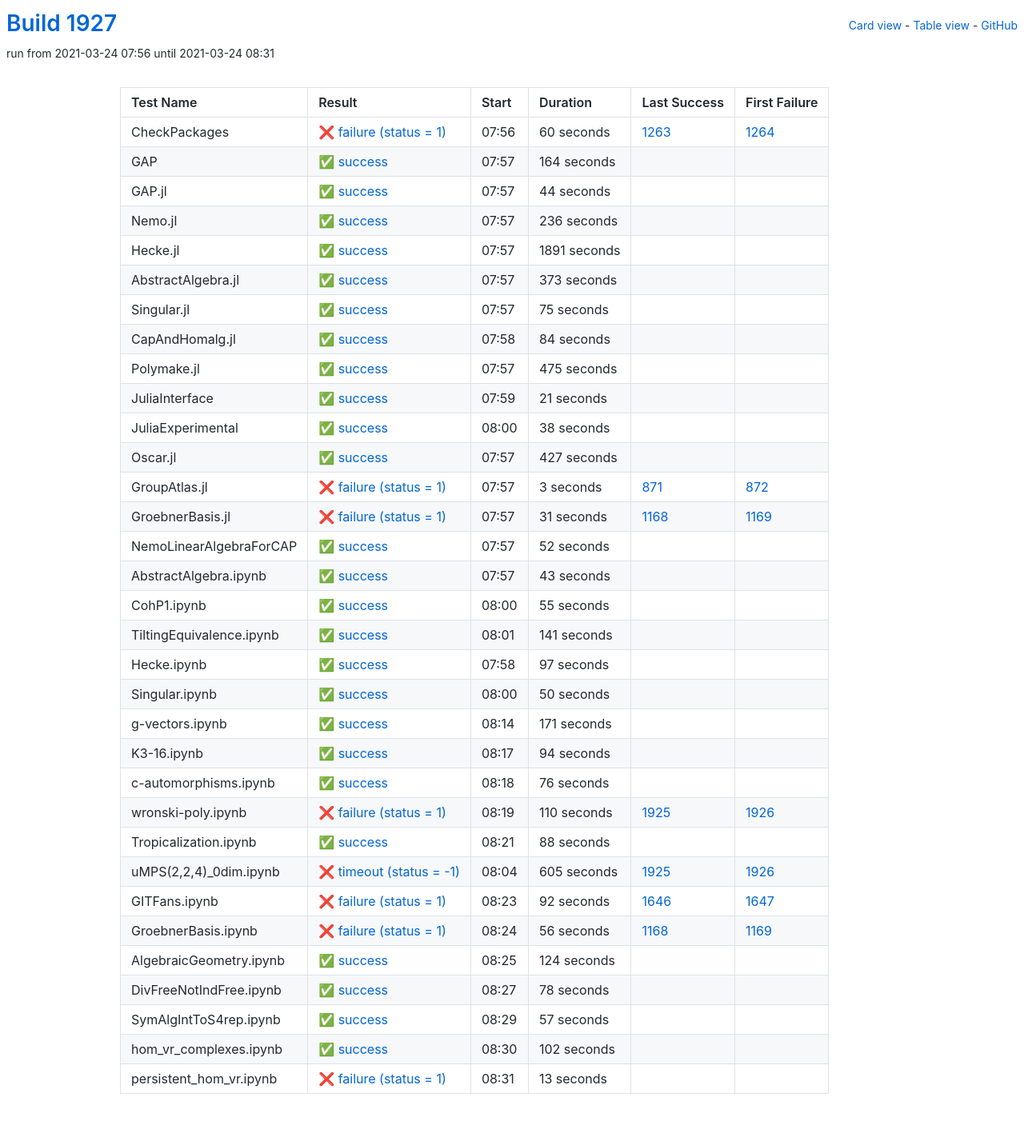
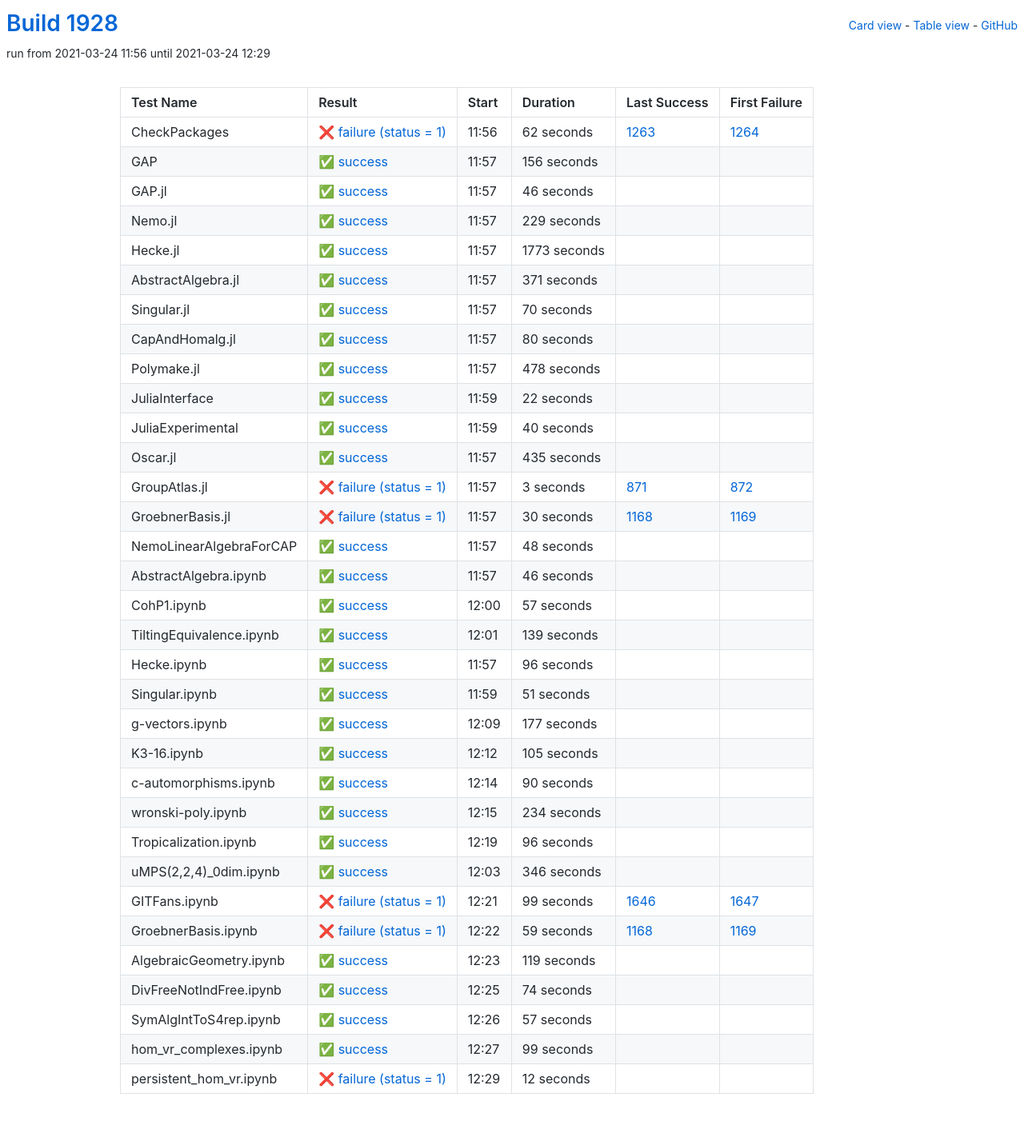
Before and after one commit to oscar-system/oscar-ci-status-stable, a Jekyll site: the page built from table.html, in a window 1280 px wide. Shown: the whole page at 80% size. Built offline with Jekyll 4.4.1, drawn with Linux system fonts in a browser that asks for light colours.

Commit message:
Build #1928

```diff
--- a/_data/ci.yml
+++ b/_data/ci.yml
@@ -1,6 +1,6 @@
 ---
-build: 1927
-build_url: https://oscarci.mathematik.uni-kl.de/job/oscar-stable/1927/
+build: 1928
+build_url: https://oscarci.mathematik.uni-kl.de/job/oscar-stable/1928/
 job: oscar-stable
 organization: oscar-system
 repo: oscar-ci-status-stable
@@ -8,152 +8,152 @@ repourl: https://github.com/oscar-system/oscar-ci-status-stable
 tests:
 - name: CheckPackages
   id: checkpackages
-  log: https://oscarci.mathematik.uni-kl.de/job/oscar-stable/1927/artifact/logs/build-1927/CheckPackages.log
-  start: 2021-03-24 07:56
+  log: https://oscarci.mathematik.uni-kl.de/job/oscar-stable/1928/artifact/logs/build-1928/CheckPackages.log
+  start: 2021-03-24 11:56
   success: false
   exitcode: 1
   status: failure
-  duration: 60
+  duration: 62
   last_success: 1263
   last_success_url: https://oscarci.mathematik.uni-kl.de/job/oscar-stable/1263/
   first_failure: 1264
   first_failure_url: https://oscarci.mathematik.uni-kl.de/job/oscar-stable/1264/
 - name: GAP
   id: gap
-  log: https://oscarci.mathematik.uni-kl.de/job/oscar-stable/1927/artifact/logs/build-1927/GAP.log
-  start: 2021-03-24 07:57
+  log: https://oscarci.mathematik.uni-kl.de/job/oscar-stable/1928/artifact/logs/build-1928/GAP.log
+  start: 2021-03-24 11:57
   success: true
   exitcode: 0
   status: success
-  duration: 164
+  duration: 156
   last_success: false
   last_success_url:
   first_failure: false
   first_failure_url:
 - name: GAP.jl
   id: gap-jl
-  log: https://oscarci.mathematik.uni-kl.de/job/oscar-stable/1927/artifact/logs/build-1927/GAP.jl.log
-  start: 2021-03-24 07:57
+  log: https://oscarci.mathematik.uni-kl.de/job/oscar-stable/1928/artifact/logs/build-1928/GAP.jl.log
+  start: 2021-03-24 11:57
   success: true
   exitcode: 0
   status: success
-  duration: 44
+  duration: 46
   last_success: false
   last_success_url:
   first_failure: false
   first_failure_url:
 - name: Nemo.jl
   id: nemo-jl
-  log: https://oscarci.mathematik.uni-kl.de/job/oscar-stable/1927/artifact/logs/build-1927/Nemo.jl.log
-  start: 2021-03-24 07:57
+  log: https://oscarci.mathematik.uni-kl.de/job/oscar-stable/1928/artifact/logs/build-1928/Nemo.jl.log
+  start: 2021-03-24 11:57
   success: true
   exitcode: 0
   status: success
-  duration: 236
+  duration: 229
   last_success: false
   last_success_url:
   first_failure: false
   first_failure_url:
 - name: Hecke.jl
   id: hecke-jl
-  log: https://oscarci.mathematik.uni-kl.de/job/oscar-stable/1927/artifact/logs/build-1927/Hecke.jl.log
-  start: 2021-03-24 07:57
+  log: https://oscarci.mathematik.uni-kl.de/job/oscar-stable/1928/artifact/logs/build-1928/Hecke.jl.log
+  start: 2021-03-24 11:57
   success: true
   exitcode: 0
   status: success
-  duration: 1891
+  duration: 1773
   last_success: false
   last_success_url:
   first_failure: false
   first_failure_url:
 - name: AbstractAlgebra.jl
   id: abstractalgebra-jl
-  log: https://oscarci.mathematik.uni-kl.de/job/oscar-stable/1927/artifact/logs/build-1927/AbstractAlgebra.jl.log
-  start: 2021-03-24 07:57
+  log: https://oscarci.mathematik.uni-kl.de/job/oscar-stable/1928/artifact/logs/build-1928/AbstractAlgebra.jl.log
+  start: 2021-03-24 11:57
   success: true
   exitcode: 0
   status: success
-  duration: 373
+  duration: 371
   last_success: false
   last_success_url:
   first_failure: false
   first_failure_url:
 - name: Singular.jl
   id: singular-jl
-  log: https://oscarci.mathematik.uni-kl.de/job/oscar-stable/1927/artifact/logs/build-1927/Singular.jl.log
-  start: 2021-03-24 07:57
+  log: https://oscarci.mathematik.uni-kl.de/job/oscar-stable/1928/artifact/logs/build-1928/Singular.jl.log
+  start: 2021-03-24 11:57
   success: true
   exitcode: 0
   status: success
-  duration: 75
+  duration: 70
   last_success: false
   last_success_url:
   first_failure: false
   first_failure_url:
 - name: CapAndHomalg.jl
   id: capandhomalg-jl
-  log: https://oscarci.mathematik.uni-kl.de/job/oscar-stable/1927/artifact/logs/build-1927/CapAndHomalg.jl.log
-  start: 2021-03-24 07:58
+  log: https://oscarci.mathematik.uni-kl.de/job/oscar-stable/1928/artifact/logs/build-1928/CapAndHomalg.jl.log
+  start: 2021-03-24 11:57
   success: true
   exitcode: 0
   status: success
-  duration: 84
+  duration: 80
   last_success: false
   last_success_url:
   first_failure: false
   first_failure_url:
 - name: Polymake.jl
   id: polymake-jl
-  log: https://oscarci.mathematik.uni-kl.de/job/oscar-stable/1927/artifact/logs/build-1927/Polymake.jl.log
-  start: 2021-03-24 07:57
+  log: https://oscarci.mathematik.uni-kl.de/job/oscar-stable/1928/artifact/logs/build-1928/Polymake.jl.log
+  start: 2021-03-24 11:57
   success: true
   exitcode: 0
   status: success
-  duration: 475
+  duration: 478
   last_success: false
   last_success_url:
   first_failure: false
   first_failure_url:
 - name: JuliaInterface
   id: juliainterface
-  log: https://oscarci.mathematik.uni-kl.de/job/oscar-stable/1927/artifact/logs/build-1927/JuliaInterface.log
-  start: 2021-03-24 07:59
+  log: https://oscarci.mathematik.uni-kl.de/job/oscar-stable/1928/artifact/logs/build-1928/JuliaInterface.log
+  start: 2021-03-24 11:59
   success: true
   exitcode: 0
   status: success
-  duration: 21
+  duration: 22
   last_success: false
   last_success_url:
   first_failure: false
   first_failure_url:
 - name: JuliaExperimental
   id: juliaexperimental
-  log: https://oscarci.mathematik.uni-kl.de/job/oscar-stable/1927/artifact/logs/build-1927/JuliaExperimental.log
-  start: 2021-03-24 08:00
+  log: https://oscarci.mathematik.uni-kl.de/job/oscar-stable/1928/artifact/logs/build-1928/JuliaExperimental.log
+  start: 2021-03-24 11:59
   success: true
   exitcode: 0
   status: success
-  duration: 38
+  duration: 40
   last_success: false
   last_success_url:
   first_failure: false
   first_failure_url:
 - name: Oscar.jl
   id: oscar-jl
-  log: https://oscarci.mathematik.uni-kl.de/job/oscar-stable/1927/artifact/logs/build-1927/Oscar.jl.log
-  start: 2021-03-24 07:57
+  log: https://oscarci.mathematik.uni-kl.de/job/oscar-stable/1928/artifact/logs/build-1928/Oscar.jl.log
+  start: 2021-03-24 11:57
   success: true
   exitcode: 0
   status: success
-  duration: 427
+  duration: 435
   last_success: false
   last_success_url:
   first_failure: false
   first_failure_url:
 - name: GroupAtlas.jl
   id: groupatlas-jl
-  log: https://oscarci.mathematik.uni-kl.de/job/oscar-stable/1927/artifact/logs/build-1927/GroupAtlas.jl.log
-  start: 2021-03-24 07:57
+  log: https://oscarci.mathematik.uni-kl.de/job/oscar-stable/1928/artifact/logs/build-1928/GroupAtlas.jl.log
+  start: 2021-03-24 11:57
   success: false
   exitcode: 1
   status: failure
@@ -164,212 +164,212 @@ tests:
   first_failure_url: https://oscarci.mathematik.uni-kl.de/job/oscar-stable/872/
 - name: GroebnerBasis.jl
   id: groebnerbasis-jl
-  log: https://oscarci.mathematik.uni-kl.de/job/oscar-stable/1927/artifact/logs/build-1927/GroebnerBasis.jl.log
-  start: 2021-03-24 07:57
+  log: https://oscarci.mathematik.uni-kl.de/job/oscar-stable/1928/artifact/logs/build-1928/GroebnerBasis.jl.log
+  start: 2021-03-24 11:57
   success: false
   exitcode: 1
   status: failure
-  duration: 31
+  duration: 30
   last_success: 1168
   last_success_url: https://oscarci.mathematik.uni-kl.de/job/oscar-stable/1168/
   first_failure: 1169
   first_failure_url: https://oscarci.mathematik.uni-kl.de/job/oscar-stable/1169/
 - name: NemoLinearAlgebraForCAP
   id: nemolinearalgebraforcap
-  log: https://oscarci.mathematik.uni-kl.de/job/oscar-stable/1927/artifact/logs/build-1927/NemoLinearAlgebraForCAP.log
-  start: 2021-03-24 07:57
+  log: https://oscarci.mathematik.uni-kl.de/job/oscar-stable/1928/artifact/logs/build-1928/NemoLinearAlgebraForCAP.log
+  start: 2021-03-24 11:57
   success: true
   exitcode: 0
   status: success
-  duration: 52
+  duration: 48
   last_success: false
   last_success_url:
   first_failure: false
   first_failure_url:
 - name: AbstractAlgebra.ipynb
   id: abstractalgebra-ipynb
-  log: https://oscarci.mathematik.uni-kl.de/job/oscar-stable/1927/artifact/logs/build-1927/AbstractAlgebra.ipynb.log
-  start: 2021-03-24 07:57
+  log: https://oscarci.mathematik.uni-kl.de/job/oscar-stable/1928/artifact/logs/build-1928/AbstractAlgebra.ipynb.log
+  start: 2021-03-24 11:57
   success: true
   exitcode: 0
   status: success
-  duration: 43
+  duration: 46
   last_success: false
   last_success_url:
   first_failure: false
   first_failure_url:
 - name: CohP1.ipynb
   id: cohp1-ipynb
-  log: https://oscarci.mathematik.uni-kl.de/job/oscar-stable/1927/artifact/logs/build-1927/CohP1.ipynb.log
-  start: 2021-03-24 08:00
+  log: https://oscarci.mathematik.uni-kl.de/job/oscar-stable/1928/artifact/logs/build-1928/CohP1.ipynb.log
+  start: 2021-03-24 12:00
   success: true
   exitcode: 0
   status: success
-  duration: 55
+  duration: 57
   last_success: false
   last_success_url:
   first_failure: false
   first_failure_url:
 - name: TiltingEquivalence.ipynb
   id: tiltingequivalence-ipynb
-  log: https://oscarci.mathematik.uni-kl.de/job/oscar-stable/1927/artifact/logs/build-1927/TiltingEquivalence.ipynb.log
-  start: 2021-03-24 08:01
+  log: https://oscarci.mathematik.uni-kl.de/job/oscar-stable/1928/artifact/logs/build-1928/TiltingEquivalence.ipynb.log
+  start: 2021-03-24 12:01
   success: true
   exitcode: 0
   status: success
-  duration: 141
+  duration: 139
   last_success: false
   last_success_url:
   first_failure: false
   first_failure_url:
 - name: Hecke.ipynb
   id: hecke-ipynb
-  log: https://oscarci.mathematik.uni-kl.de/job/oscar-stable/1927/artifact/logs/build-1927/Hecke.ipynb.log
-  start: 2021-03-24 07:58
+  log: https://oscarci.mathematik.uni-kl.de/job/oscar-stable/1928/artifact/logs/build-1928/Hecke.ipynb.log
+  start: 2021-03-24 11:57
   success: true
   exitcode: 0
   status: success
-  duration: 97
+  duration: 96
   last_success: false
   last_success_url:
   first_failure: false
   first_failure_url:
 - name: Singular.ipynb
   id: singular-ipynb
-  log: https://oscarci.mathematik.uni-kl.de/job/oscar-stable/1927/artifact/logs/build-1927/Singular.ipynb.log
-  start: 2021-03-24 08:00
+  log: https://oscarci.mathematik.uni-kl.de/job/oscar-stable/1928/artifact/logs/build-1928/Singular.ipynb.log
+  start: 2021-03-24 11:59
   success: true
   exitcode: 0
   status: success
-  duration: 50
+  duration: 51
   last_success: false
   last_success_url:
   first_failure: false
   first_failure_url:
 - name: g-vectors.ipynb
   id: g-vectors-ipynb
-  log: https://oscarci.mathematik.uni-kl.de/job/oscar-stable/1927/artifact/logs/build-1927/g-vectors.ipynb.log
-  start: 2021-03-24 08:14
+  log: https://oscarci.mathematik.uni-kl.de/job/oscar-stable/1928/artifact/logs/build-1928/g-vectors.ipynb.log
+  start: 2021-03-24 12:09
   success: true
   exitcode: 0
   status: success
-  duration: 171
+  duration: 177
   last_success: false
   last_success_url:
   first_failure: false
   first_failure_url:
 - name: K3-16.ipynb
   id: k3-16-ipynb
-  log: https://oscarci.mathematik.uni-kl.de/job/oscar-stable/1927/artifact/logs/build-1927/K3-16.ipynb.log
-  start: 2021-03-24 08:17
+  log: https://oscarci.mathematik.uni-kl.de/job/oscar-stable/1928/artifact/logs/build-1928/K3-16.ipynb.log
+  start: 2021-03-24 12:12
   success: true
   exitcode: 0
   status: success
-  duration: 94
+  duration: 105
   last_success: false
   last_success_url:
   first_failure: false
   first_failure_url:
 - name: c-automorphisms.ipynb
   id: c-automorphisms-ipynb
-  log: https://oscarci.mathematik.uni-kl.de/job/oscar-stable/1927/artifact/logs/build-1927/c-automorphisms.ipynb.log
-  start: 2021-03-24 08:18
+  log: https://oscarci.mathematik.uni-kl.de/job/oscar-stable/1928/artifact/logs/build-1928/c-automorphisms.ipynb.log
+  start: 2021-03-24 12:14
   success: true
   exitcode: 0
   status: success
-  duration: 76
+  duration: 90
   last_success: false
   last_success_url:
   first_failure: false
   first_failure_url:
 - name: wronski-poly.ipynb
   id: wronski-poly-ipynb
-  log: https://oscarci.mathematik.uni-kl.de/job/oscar-stable/1927/artifact/logs/build-1927/wronski-poly.ipynb.log
-  start: 2021-03-24 08:19
-  success: false
-  exitcode: 1
-  status: failure
-  duration: 110
-  last_success: 1925
-  last_success_url: https://oscarci.mathematik.uni-kl.de/job/oscar-stable/1925/
-  first_failure: 1926
-  first_failure_url: https://oscarci.mathematik.uni-kl.de/job/oscar-stable/1926/
-- name: Tropicalization.ipynb
-  id: tropicalization-ipynb
-  log: https://oscarci.mathematik.uni-kl.de/job/oscar-stable/1927/artifact/logs/build-1927/Tropicalization.ipynb.log
-  start: 2021-03-24 08:21
+  log: https://oscarci.mathematik.uni-kl.de/job/oscar-stable/1928/artifact/logs/build-1928/wronski-poly.ipynb.log
+  start: 2021-03-24 12:15
   success: true
   exitcode: 0
   status: success
-  duration: 88
+  duration: 234
+  last_success: false
+  last_success_url:
+  first_failure: false
+  first_failure_url:
+- name: Tropicalization.ipynb
+  id: tropicalization-ipynb
+  log: https://oscarci.mathematik.uni-kl.de/job/oscar-stable/1928/artifact/logs/build-1928/Tropicalization.ipynb.log
+  start: 2021-03-24 12:19
+  success: true
+  exitcode: 0
+  status: success
+  duration: 96
   last_success: false
   last_success_url:
   first_failure: false
   first_failure_url:
 - name: uMPS(2,2,4)_0dim.ipynb
   id: umps-2-2-4-0dim-ipynb
-  log: https://oscarci.mathematik.uni-kl.de/job/oscar-stable/1927/artifact/logs/build-1927/uMPS-2-2-4-_0dim.ipynb.log
-  start: 2021-03-24 08:04
-  success: false
-  exitcode: -1
-  status: timeout
-  duration: 605
-  last_success: 1925
-  last_success_url: https://oscarci.mathematik.uni-kl.de/job/oscar-stable/1925/
-  first_failure: 1926
-  first_failure_url: https://oscarci.mathematik.uni-kl.de/job/oscar-stable/1926/
+  log: https://oscarci.mathematik.uni-kl.de/job/oscar-stable/1928/artifact/logs/build-1928/uMPS-2-2-4-_0dim.ipynb.log
+  start: 2021-03-24 12:03
+  success: true
+  exitcode: 0
+  status: success
+  duration: 346
+  last_success: false
+  last_success_url:
+  first_failure: false
+  first_failure_url:
 - name: GITFans.ipynb
   id: gitfans-ipynb
-  log: https://oscarci.mathematik.uni-kl.de/job/oscar-stable/1927/artifact/logs/build-1927/GITFans.ipynb.log
-  start: 2021-03-24 08:23
+  log: https://oscarci.mathematik.uni-kl.de/job/oscar-stable/1928/artifact/logs/build-1928/GITFans.ipynb.log
+  start: 2021-03-24 12:21
   success: false
   exitcode: 1
   status: failure
-  duration: 92
+  duration: 99
   last_success: 1646
   last_success_url: https://oscarci.mathematik.uni-kl.de/job/oscar-stable/1646/
   first_failure: 1647
   first_failure_url: https://oscarci.mathematik.uni-kl.de/job/oscar-stable/1647/
 - name: GroebnerBasis.ipynb
   id: groebnerbasis-ipynb
-  log: https://oscarci.mathematik.uni-kl.de/job/oscar-stable/1927/artifact/logs/build-1927/GroebnerBasis.ipynb.log
-  start: 2021-03-24 08:24
+  log: https://oscarci.mathematik.uni-kl.de/job/oscar-stable/1928/artifact/logs/build-1928/GroebnerBasis.ipynb.log
+  start: 2021-03-24 12:22
   success: false
   exitcode: 1
   status: failure
-  duration: 56
+  duration: 59
   last_success: 1168
   last_success_url: https://oscarci.mathematik.uni-kl.de/job/oscar-stable/1168/
   first_failure: 1169
   first_failure_url: https://oscarci.mathematik.uni-kl.de/job/oscar-stable/1169/
 - name: AlgebraicGeometry.ipynb
   id: algebraicgeometry-ipynb
-  log: https://oscarci.mathematik.uni-kl.de/job/oscar-stable/1927/artifact/logs/build-1927/AlgebraicGeometry.ipynb.log
-  start: 2021-03-24 08:25
+  log: https://oscarci.mathematik.uni-kl.de/job/oscar-stable/1928/artifact/logs/build-1928/AlgebraicGeometry.ipynb.log
+  start: 2021-03-24 12:23
   success: true
   exitcode: 0
   status: success
-  duration: 124
+  duration: 119
   last_success: false
   last_success_url:
   first_failure: false
   first_failure_url:
 - name: DivFreeNotIndFree.ipynb
   id: divfreenotindfree-ipynb
-  log: https://oscarci.mathematik.uni-kl.de/job/oscar-stable/1927/artifact/logs/build-1927/DivFreeNotIndFree.ipynb.log
-  start: 2021-03-24 08:27
+  log: https://oscarci.mathematik.uni-kl.de/job/oscar-stable/1928/artifact/logs/build-1928/DivFreeNotIndFree.ipynb.log
+  start: 2021-03-24 12:25
   success: true
   exitcode: 0
   status: success
-  duration: 78
+  duration: 74
   last_success: false
   last_success_url:
   first_failure: false
   first_failure_url:
 - name: SymAlgIntToS4rep.ipynb
   id: symalginttos4rep-ipynb
-  log: https://oscarci.mathematik.uni-kl.de/job/oscar-stable/1927/artifact/logs/build-1927/SymAlgIntToS4rep.ipynb.log
-  start: 2021-03-24 08:29
+  log: https://oscarci.mathematik.uni-kl.de/job/oscar-stable/1928/artifact/logs/build-1928/SymAlgIntToS4rep.ipynb.log
+  start: 2021-03-24 12:26
   success: true
   exitcode: 0
   status: success
@@ -380,24 +380,24 @@ tests:
   first_failure_url:
 - name: hom_vr_complexes.ipynb
   id: hom-vr-complexes-ipynb
-  log: https://oscarci.mathematik.uni-kl.de/job/oscar-stable/1927/artifact/logs/build-1927/hom_vr_complexes.ipynb.log
-  start: 2021-03-24 08:30
+  log: https://oscarci.mathematik.uni-kl.de/job/oscar-stable/1928/artifact/logs/build-1928/hom_vr_complexes.ipynb.log
+  start: 2021-03-24 12:27
   success: true
   exitcode: 0
   status: success
-  duration: 102
+  duration: 99
   last_success: false
   last_success_url:
   first_failure: false
   first_failure_url:
 - name: persistent_hom_vr.ipynb
   id: persistent-hom-vr-ipynb
-  log: https://oscarci.mathematik.uni-kl.de/job/oscar-stable/1927/artifact/logs/build-1927/persistent_hom_vr.ipynb.log
-  start: 2021-03-24 08:31
+  log: https://oscarci.mathematik.uni-kl.de/job/oscar-stable/1928/artifact/logs/build-1928/persistent_hom_vr.ipynb.log
+  start: 2021-03-24 12:29
   success: false
   exitcode: 1
   status: failure
-  duration: 13
+  duration: 12
   last_success: false
   last_success_url:
   first_failure: false
```
Also changed, not shown: README.md.
